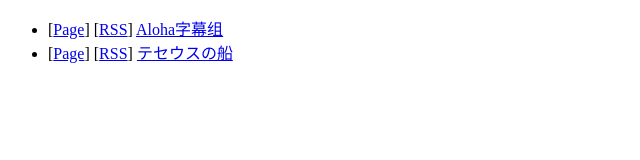
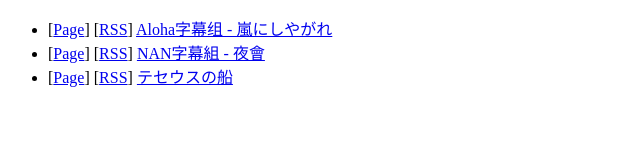
Before and after one commit to franklai/torrent-rss, a website: page index.html in a window 1280 px wide. Shown: the whole page, without its empty margins (0-640 px from the left). Drawn offline with Linux system fonts and the light colour scheme.

Commit message:
Deploy franklai/torrent-rss to github.com/franklai/torrent-rss.git:gh-pages

```diff
--- a/config.js
+++ b/config.js
@@ -1,5 +1,6 @@
 exports.links = [
-  ['Aloha字幕组', 'https://space.bilibili.com/14016058/video'],
+  ['Aloha字幕组 - 嵐にしやがれ', 'https://space.bilibili.com/14016058/video'],
+  ['NAN字幕組 - 夜會', 'https://space.bilibili.com/14147173/video'],
   ['テセウスの船', 'http://www.zimuxia.cn/portfolio/忒修斯之船'],
   // ['Doctor-X', 'http://www.zimuxia.cn/portfolio/doctor-x'],
   // ['俺の話は長い', 'http://www.zimuxia.cn/portfolio/%E6%88%91%E7%9A%84%E4%BA%8B%E8%AF%B4%E6%9D%A5%E8%AF%9D%E9%95%BF'],
--- a/index.html
+++ b/index.html
@@ -5,8 +5,13 @@
 <ul>
 <li>
 [<a href="https://space.bilibili.com/14016058/video">Page</a>]
-[<a href="https://franklai.github.io/torrent-rss/rss/Aloha字幕组.rss">RSS</a>]
-<a href="https://franklai.github.io/torrent-rss/rss/Aloha字幕组.rss">Aloha字幕组</a>
+[<a href="https://franklai.github.io/torrent-rss/rss/Aloha字幕组 - 嵐にしやがれ.rss">RSS</a>]
+<a href="https://franklai.github.io/torrent-rss/rss/Aloha字幕组 - 嵐にしやがれ.rss">Aloha字幕组 - 嵐にしやがれ</a>
+</li>
+<li>
+[<a href="https://space.bilibili.com/14147173/video">Page</a>]
+[<a href="https://franklai.github.io/torrent-rss/rss/NAN字幕組 - 夜會.rss">RSS</a>]
+<a href="https://franklai.github.io/torrent-rss/rss/NAN字幕組 - 夜會.rss">NAN字幕組 - 夜會</a>
 </li>
 <li>
 [<a href="http://www.zimuxia.cn/portfolio/忒修斯之船">Page</a>]
```
Also changed, not shown: 4 other files.
